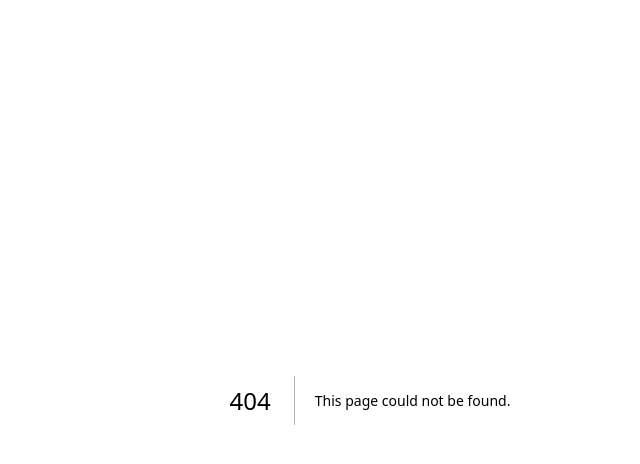
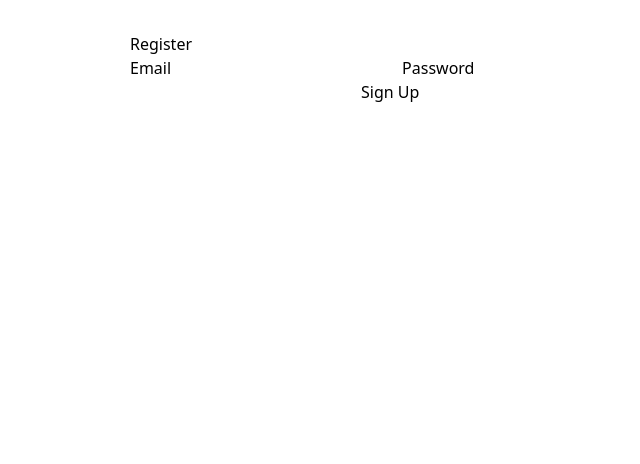
Before and after one commit to aliusmandeveloper/Google-Auth-SupaBase, a Next.js app: page /register in a window 1280 px wide. Before the commit this address had no page. Shown: the top 464 px of the page, without its empty margins (270-910 px from the left). Built offline with nearby package versions, Linux system fonts and the light colour scheme; no server answers.

Commit message:
registor or login page is created

```diff
--- /dev/null
+++ b/app/login/page.js
@@ -0,0 +1,49 @@
+"use client"
+
+import { useState, useEffect } from "react"
+import { useRouter } from "next/navigation"
+import { supabase } from "../../lib/supabaseClient"
+
+export default function LoginPage() {
+  const [email, setEmail] = useState("")
+  const [password, setPassword] = useState("")
+  const router = useRouter()
+
+  useEffect(() => {
+    // agar already logged in ho to dashboard bhej dein
+    supabase.auth.getSession().then(({ data }) => {
+      if (data?.session) router.push("/dashboard")
+    })
+    // optional: listen to auth changes
+    const { data: listener } = supabase.auth.onAuthStateChange((event, session) => {
+      if (session) router.push("/dashboard")
+    })
+    return () => listener?.subscription?.unsubscribe?.()
+  }, [router])
+
+  async function handleLogin(e) {
+    e.preventDefault()
+    const { data, error } = await supabase.auth.signInWithPassword({
+      email,
+      password,
+    })
+    if (error) {
+      alert(error.message)
+      return
+    }
+    router.push("/dashboard")
+  }
+
+  return (
+    <div style={{ maxWidth: 480, margin: "2rem auto" }}>
+      <h2>Login</h2>
+      <form onSubmit={handleLogin}>
+        <label>Email</label>
+        <input value={email} onChange={(e) => setEmail(e.target.value)} type="email" required />
+        <label>Password</label>
+        <input value={password} onChange={(e) => setPassword(e.target.value)} type="password" required />
+        <button type="submit">Sign In</button>
+      </form>
+    </div>
+  )
+}
--- /dev/null
+++ b/app/register/page.js
@@ -0,0 +1,39 @@
+"use client"
+
+import { useState } from "react"
+import { useRouter } from "next/navigation"
+import { supabase } from "../../lib/supabaseClient"
+
+export default function RegisterPage() {
+  const [email, setEmail] = useState("")
+  const [password, setPassword] = useState("")
+  const router = useRouter()
+
+  async function handleSubmit(e) {
+    e.preventDefault()
+    const { data, error } = await supabase.auth.signUp({
+      email,
+      password,
+    })
+    if (error) {
+      alert(error.message)
+      return
+    }
+    // agar email confirmation on ho to user ko batayein
+    alert("Registration successful. Check your email if confirmation required.")
+    router.push("/login")
+  }
+
+  return (
+    <div style={{ maxWidth: 480, margin: "2rem auto" }}>
+      <h2>Register</h2>
+      <form onSubmit={handleSubmit}>
+        <label>Email</label>
+        <input value={email} onChange={(e) => setEmail(e.target.value)} type="email" required />
+        <label>Password</label>
+        <input value={password} onChange={(e) => setPassword(e.target.value)} type="password" required />
+        <button type="submit">Sign Up</button>
+      </form>
+    </div>
+  )
+}
--- /dev/null
+++ b/lib/supabaseClient.js
@@ -0,0 +1,7 @@
+// lib/supabaseClient.js
+import { createClient } from '@supabase/supabase-js'
+
+const supabaseUrl = process.env.NEXT_PUBLIC_SUPABASE_URL
+const supabaseAnonKey = process.env.NEXT_PUBLIC_SUPABASE_ANON_KEY
+
+export const supabase = createClient(supabaseUrl, supabaseAnonKey)
```
